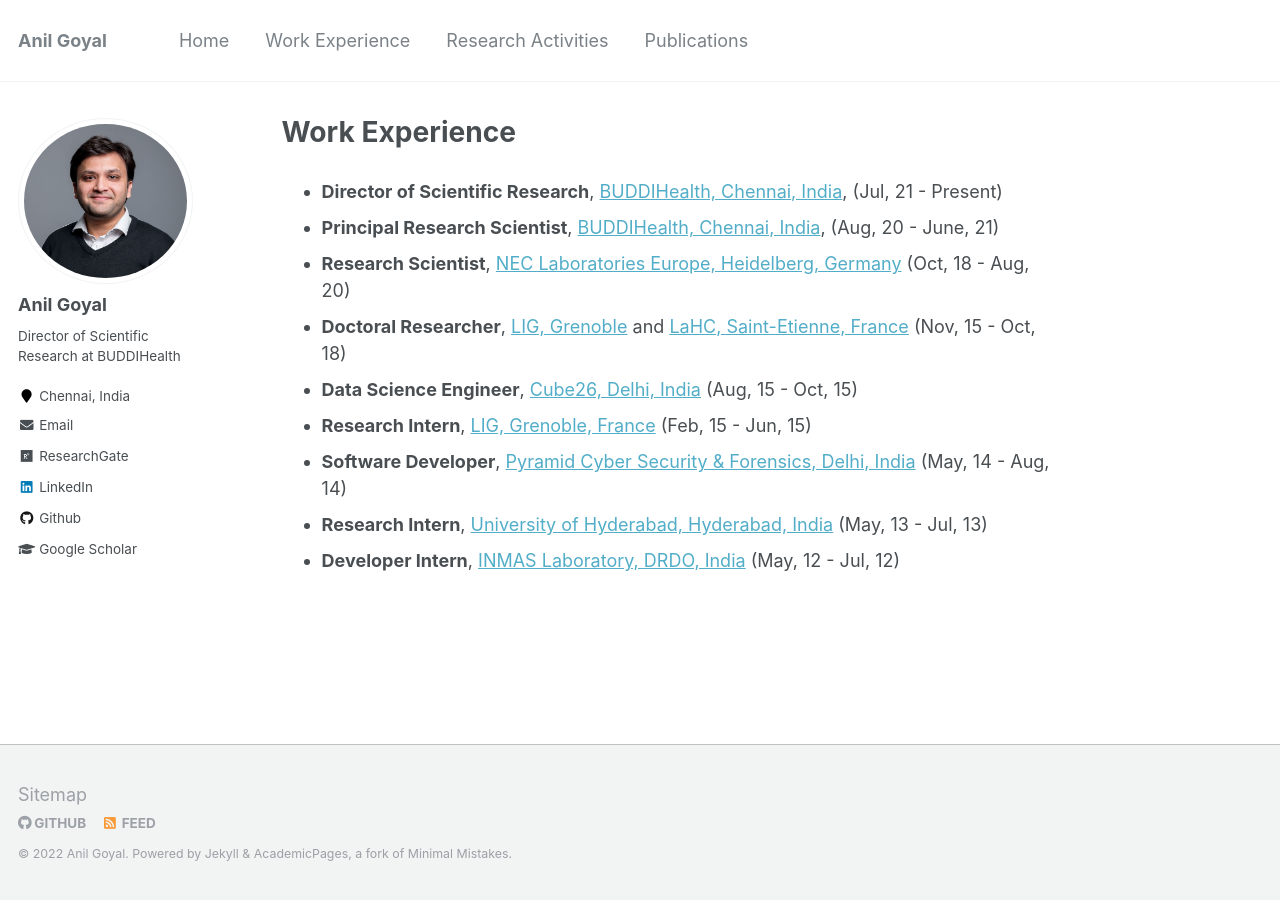
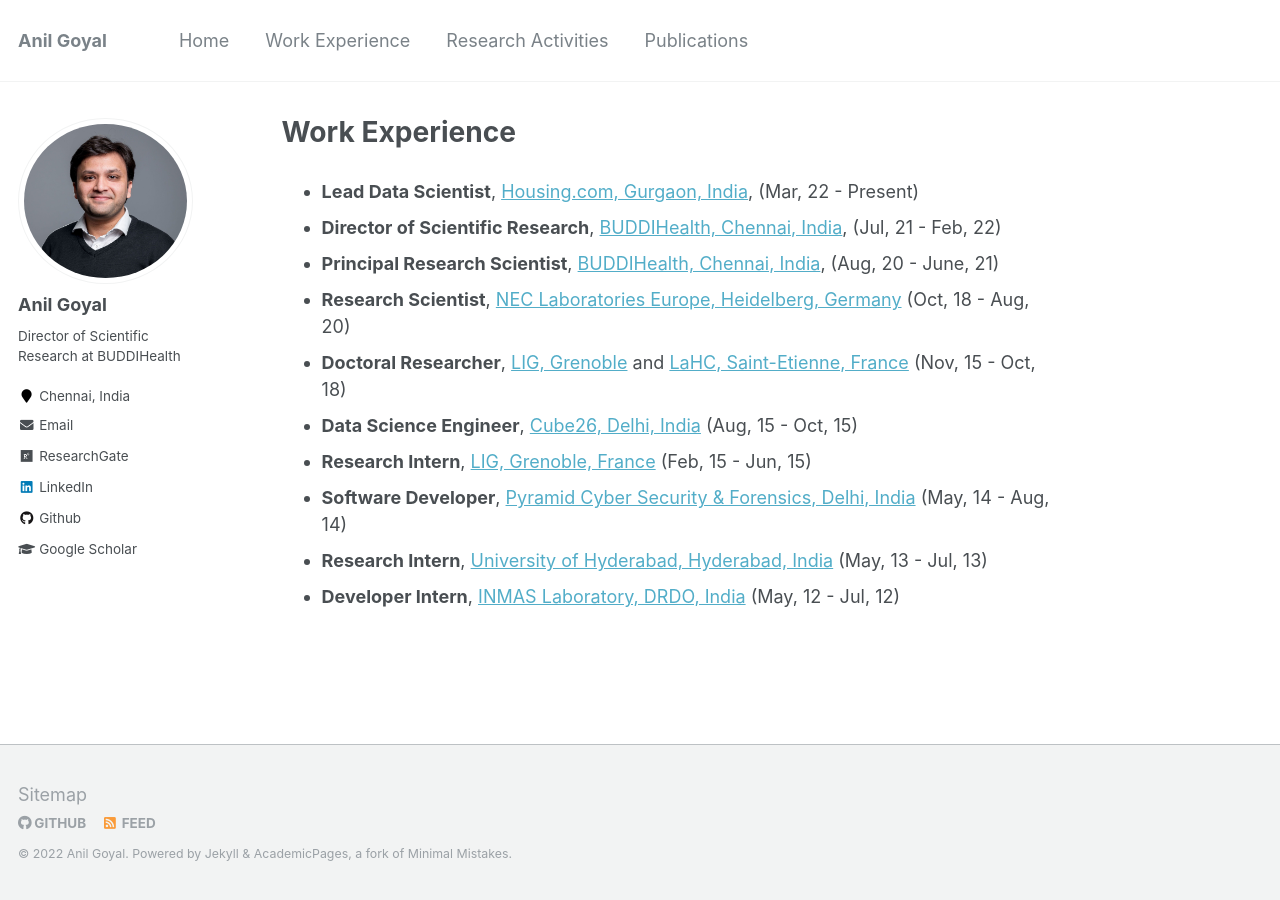
Before and after one commit to goyalanil/goyalanil.github.io, a Jekyll site: the page built from _pages/experience.md, in a window 1280 px wide. Built offline with Jekyll 4.4.1, drawn with Linux system fonts in a browser that asks for light colours.

Commit message:
Update experience.md

```diff
--- a/_pages/experience.md
+++ b/_pages/experience.md
@@ -5,8 +5,8 @@
 classes: wide
 ---
 
-
-* **Director of Scientific Research**, [BUDDIHealth, Chennai, India](http://buddi.ai/), (Jul, 21 - Present)
+* **Lead Data Scientist**, [Housing.com, Gurgaon, India](https://housing.com/), (Mar, 22 - Present)
+* **Director of Scientific Research**, [BUDDIHealth, Chennai, India](http://buddi.ai/), (Jul, 21 - Feb, 22)
 * **Principal Research Scientist**, [BUDDIHealth, Chennai, India](http://buddi.ai/), (Aug, 20 - June, 21)
 * **Research Scientist**, [NEC Laboratories Europe, Heidelberg, Germany](http://neclab.eu/) (Oct, 18 - Aug, 20)
 * **Doctoral Researcher**, [LIG, Grenoble](https://www.liglab.fr/) and [LaHC, Saint-Etienne, France](http://laboratoirehubertcurien.fr/) (Nov, 15 - Oct, 18)
```
